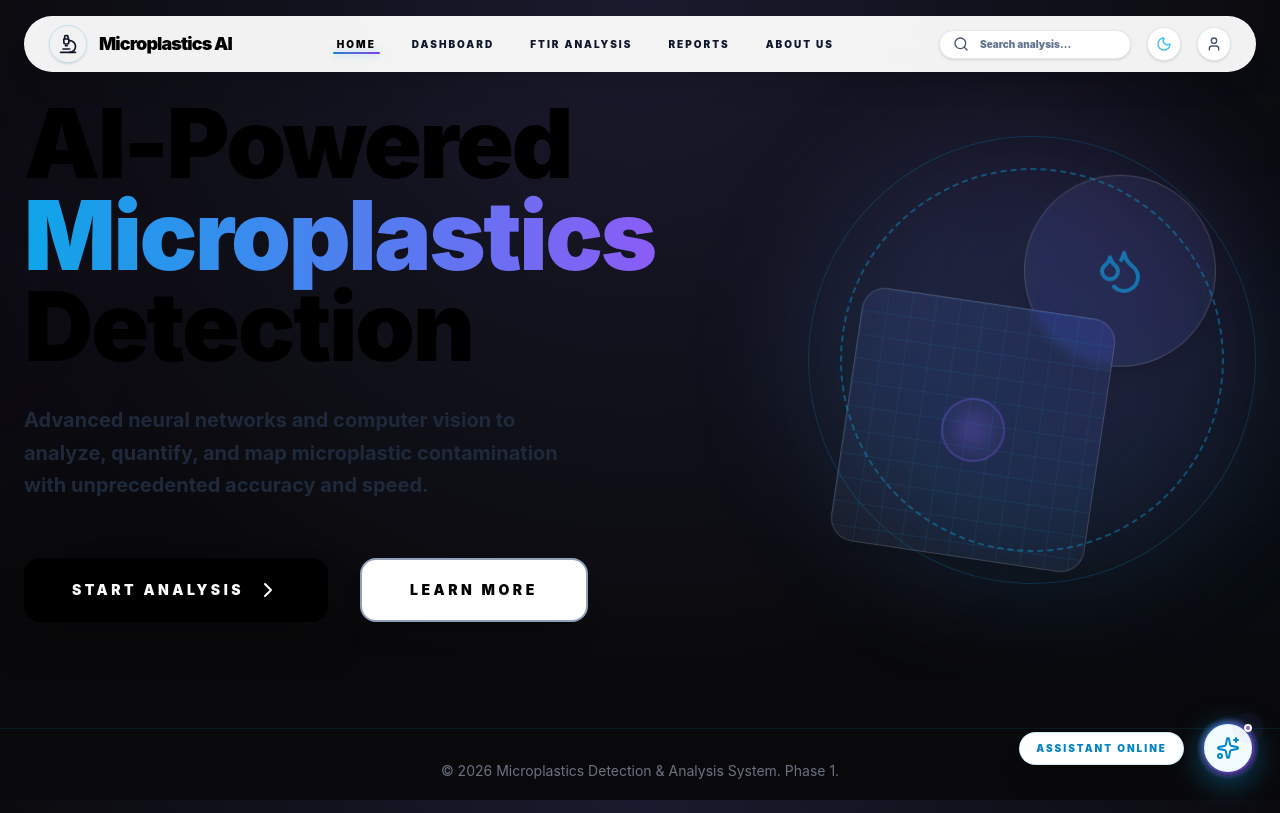
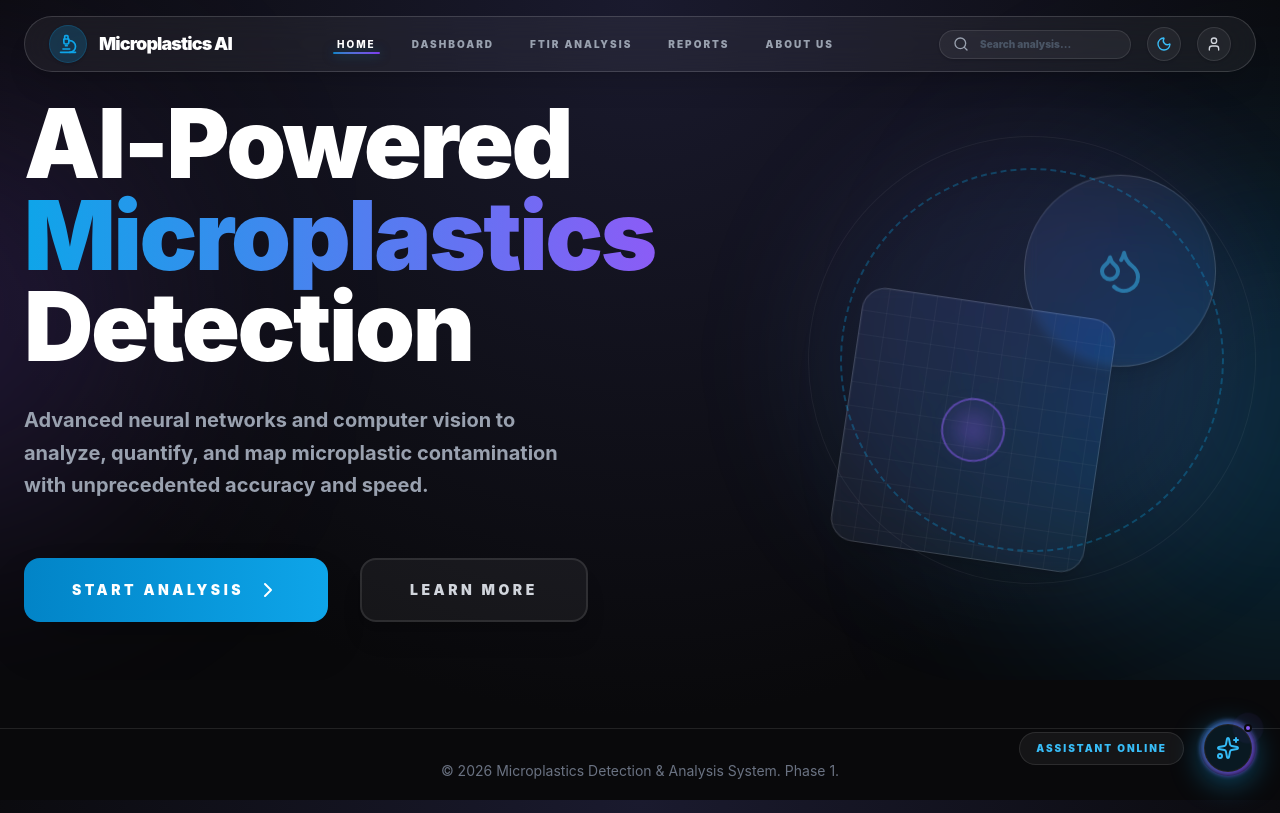
Before and after one commit to Nithishreddyyyy/FTIRNet, a React app in the folder frontend/: page / in a window 1280 px wide. Built offline with nearby package versions, Linux system fonts and the light colour scheme; the HTML template or start-up script is replaced by a standard one.

Commit message:
fixed lightmode

```diff
--- a/frontend/src/components/Hero.jsx
+++ b/frontend/src/components/Hero.jsx
@@ -55,15 +55,15 @@ const Hero = () => {
             <motion.div
               animate={{ y: [0, -20, 0], rotate: [0, 5, 0] }}
               transition={{ repeat: Infinity, duration: 6, ease: "easeInOut" }}
-              className="absolute top-10 right-10 w-48 h-48 glass rounded-full flex items-center justify-center border-white/40 dark:border-white/20 shadow-xl"
+              className="absolute top-10 right-10 w-48 h-48 glass rounded-full flex items-center justify-center border-primary-300/60 dark:border-white/20 bg-primary-50/50 dark:bg-transparent shadow-[0_10px_30px_rgba(14,165,233,0.15)] dark:shadow-xl"
             >
-              <Droplets className="w-12 h-12 text-primary-500 dark:text-primary-400 opacity-60 dark:opacity-50" />
+              <Droplets className="w-12 h-12 text-primary-600 dark:text-primary-400 opacity-80 dark:opacity-50" />
             </motion.div>
 
             <motion.div
               animate={{ y: [0, 20, 0], rotate: [0, -5, 0] }}
               transition={{ repeat: Infinity, duration: 8, ease: "easeInOut" }}
-              className="absolute bottom-10 left-10 w-64 h-64 glass rounded-3xl rotate-12 flex items-center justify-center border-white/40 dark:border-white/20 shadow-xl overflow-hidden"
+              className="absolute bottom-10 left-10 w-64 h-64 glass rounded-3xl rotate-12 flex items-center justify-center border-accent-300/60 dark:border-white/20 bg-accent-50/50 dark:bg-transparent shadow-[0_10px_30px_rgba(139,92,246,0.15)] dark:shadow-xl overflow-hidden"
             >
                {/* Mock data grid lines */}
                <div className="absolute inset-0 bg-[linear-gradient(to_right,#0ea5e91a_1px,transparent_1px),linear-gradient(to_bottom,#0ea5e91a_1px,transparent_1px)] dark:bg-[linear-gradient(to_right,#ffffff0a_1px,transparent_1px),linear-gradient(to_bottom,#ffffff0a_1px,transparent_1px)] bg-[size:24px_24px]" />
--- a/frontend/src/components/Navbar.jsx
+++ b/frontend/src/components/Navbar.jsx
@@ -23,7 +23,7 @@ const Navbar = () => {
       className="fixed top-0 left-0 right-0 z-50 px-6 py-4"
     >
       <div className="max-w-7xl mx-auto">
-        <div className="glass rounded-full px-6 py-2 flex items-center justify-between shadow-xl border-primary-500/30 dark:border-white/10 bg-white/95 dark:bg-black/20 backdrop-blur-xl">
+        <div className="glass rounded-full px-6 py-2 flex items-center justify-between shadow-xl border-primary-500/30 dark:border-white/10 bg-slate-100/90 dark:bg-black/20 backdrop-blur-xl">
 
           {/* Logo & Project Name */}
           <NavLink to="/" className="flex items-center gap-3 cursor-pointer group">
@@ -45,7 +45,7 @@ const Navbar = () => {
                   end={link.path === '/'}
                   className={({ isActive: linkActive }) =>
                     `px-4 py-1.5 text-[10px] font-black transition-all duration-300 relative group uppercase tracking-[0.2em]
-                    ${linkActive ? 'text-black dark:text-white' : 'text-slate-900 dark:text-gray-400 hover:text-black dark:hover:text-white'}`
+                    ${linkActive ? 'text-black font-extrabold dark:text-white' : 'text-slate-600 dark:text-gray-400 hover:text-black dark:hover:text-white'}`
                   }
                 >
                   {({ isActive: linkActive }) => (
@@ -78,11 +78,11 @@ const Navbar = () => {
           {/* Right Section: Search & Profile & Theme Toggle */}
           <div className="flex items-center gap-4">
             <div className="relative hidden sm:block group/search">
-              <Search className="w-4 h-4 absolute left-3.5 top-1/2 -translate-y-1/2 text-slate-600 dark:text-gray-400 group-focus-within/search:text-primary-800 transition-colors" />
+              <Search className="w-4 h-4 absolute left-3.5 top-1/2 -translate-y-1/2 text-slate-800 dark:text-gray-400 group-focus-within/search:text-primary-800 transition-colors" />
               <input
                 type="text"
                 placeholder="Search analysis..."
-                className="bg-white dark:bg-white/5 border border-slate-200 dark:border-white/10 rounded-full py-1.5 pl-10 pr-4 text-[10px] font-black focus:outline-none focus:ring-2 focus:ring-primary-500/20 text-slate-900 dark:text-gray-100 w-40 lg:w-48 transition-all focus:w-48 lg:focus:w-64 placeholder:text-slate-500 dark:placeholder:text-gray-600 shadow-sm"
+                className="bg-slate-50 dark:bg-white/5 border border-slate-300 dark:border-white/10 rounded-full py-1.5 pl-10 pr-4 text-[10px] font-black focus:outline-none focus:ring-2 focus:ring-primary-500/20 text-slate-900 dark:text-gray-100 w-40 lg:w-48 transition-all focus:w-48 lg:focus:w-64 placeholder:text-slate-600 dark:placeholder:text-gray-600 shadow-sm"
               />
             </div>
 
--- a/frontend/src/index.css
+++ b/frontend/src/index.css
@@ -1,4 +1,6 @@
 @import "tailwindcss";
+
+@custom-variant dark (&:where(.dark, .dark *));
 
 @theme {
   --font-sans: 'Inter', system-ui, sans-serif;
@@ -15,19 +17,19 @@
 
 :root {
   --bg-color: #f1f5f9;
-  --text-primary: #000000;
-  --text-secondary: #1e293b;
-  --heading-color: #000000;
-  --bg-gradient: radial-gradient(circle at 0% 0%, #cbd5e1 0%, transparent 50%),
-                 radial-gradient(circle at 100% 0%, #cbd5e1 0%, transparent 50%),
-                 radial-gradient(circle at 50% 100%, #e2e8f0 0%, #f1f5f9 100%);
-  --glass-bg: #ffffff;
-  --glass-border: #cbd5e1;
-  --glass-shadow: rgba(0, 0, 0, 0.1);
-  --card-bg: #ffffff;
-  --nav-bg: #ffffff;
-  --input-bg: #ffffff;
-  --input-border: #cbd5e1;
+  --text-primary: #111827;
+  --text-secondary: #374151;
+  --heading-color: #111827;
+  --bg-gradient: radial-gradient(circle at 0% 0%, #e2e8f0 0%, transparent 50%),
+    radial-gradient(circle at 100% 0%, #cbd5e1 0%, transparent 50%),
+    radial-gradient(circle at 50% 100%, #f8fafc 0%, #f1f5f9 100%);
+  --glass-bg: rgba(226, 232, 240, 0.6);
+  --glass-border: rgba(148, 163, 184, 0.5);
+  --glass-shadow: rgba(15, 23, 42, 0.15);
+  --card-bg: rgba(226, 232, 240, 0.8);
+  --nav-bg: rgba(226, 232, 240, 0.85);
+  --input-bg: #f8fafc;
+  --input-border: #94a3b8;
 }
 
 .dark {
@@ -55,30 +57,20 @@
     background-attachment: fixed;
     transition: background-color 0.5s ease, background-image 0.5s ease, color 0.5s ease;
   }
-
-  /* Force high contrast text in light mode for all headings and paragraphs */
-  :root:not(.dark) h1,
-  :root:not(.dark) h2,
-  :root:not(.dark) h3,
-  :root:not(.dark) h4,
-  :root:not(.dark) p,
-  :root:not(.dark) span:not(.text-gradient) {
-    color: #000000;
-  }
 }
 
 @utility glass {
-  background-color: var(--glass-bg);
+  background-color: var(--glass-bg) !important;
   backdrop-filter: blur(6px) saturate(160%);
-  border: 1px solid var(--glass-border);
+  border: 1px solid var(--glass-border) !important;
   box-shadow: 0 4px 24px var(--glass-shadow);
   transition: background-color 0.5s ease, border-color 0.5s ease, box-shadow 0.5s ease;
 }
 
 @utility glass-card {
-  background-color: var(--card-bg);
+  background-color: var(--card-bg) !important;
   backdrop-filter: blur(4px) saturate(140%);
-  border: 1px solid var(--glass-border);
+  border: 1px solid var(--glass-border) !important;
   box-shadow: 0 10px 30px -5px var(--glass-shadow);
   border-radius: 1.25rem;
   transition: all 0.4s cubic-bezier(0.4, 0, 0.2, 1);
```
